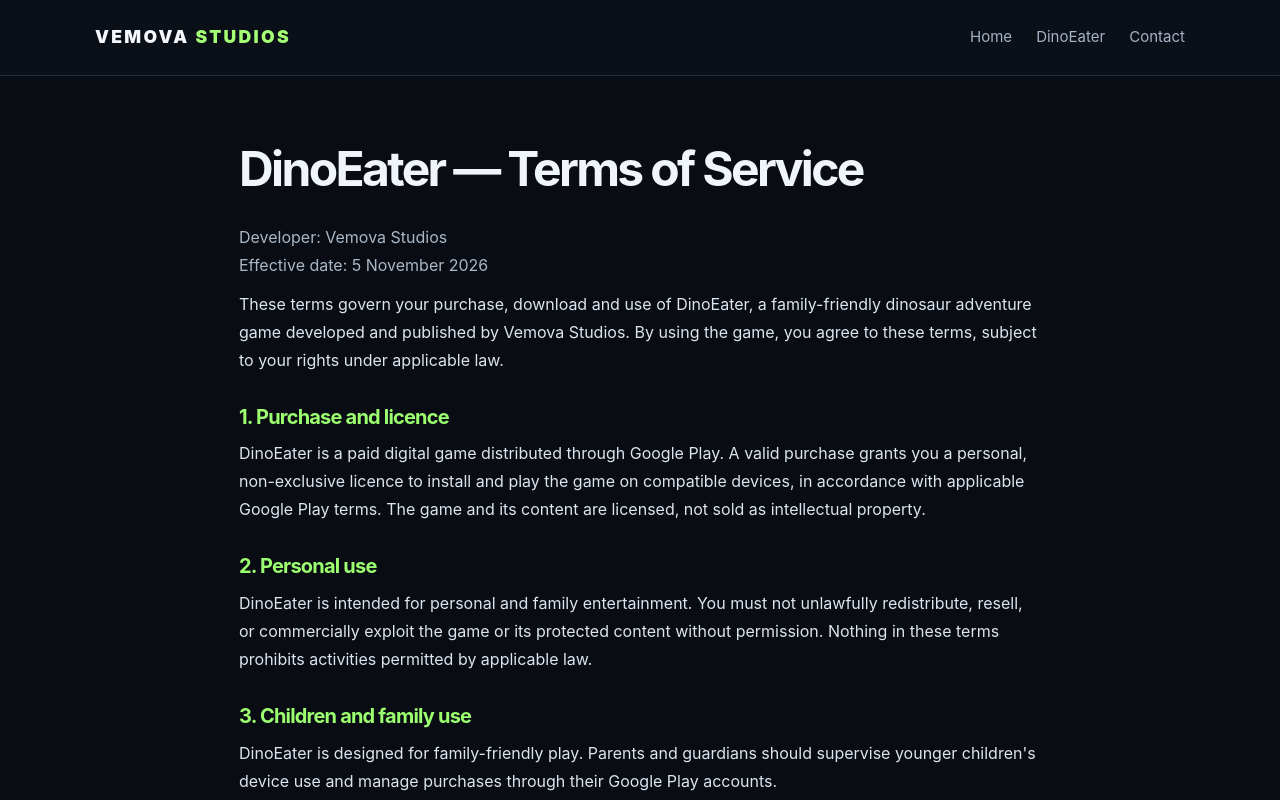
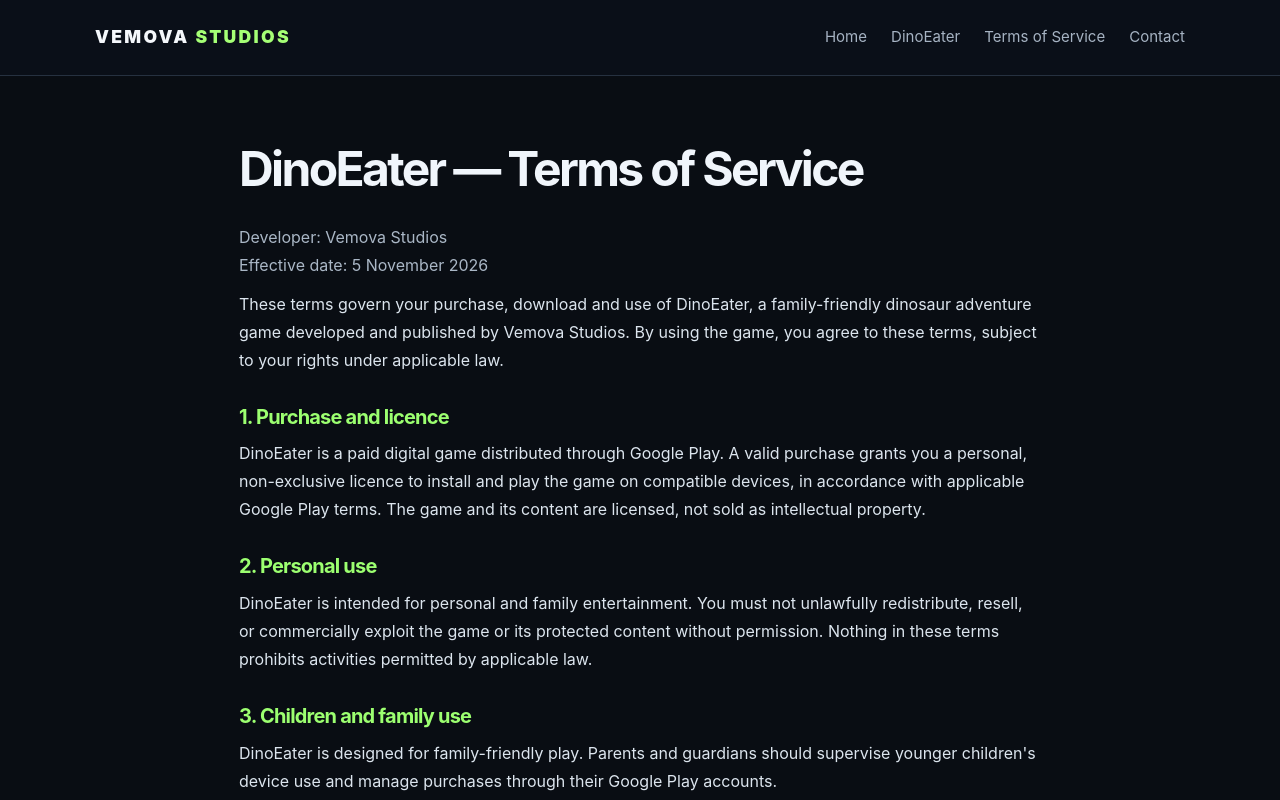
Before and after one commit to djmlogistics/vemova-studios-site, a plain HTML site: page dinoeater/terms/index.html in a window 1280 px wide. Shown: the top 800 px of the page. Drawn offline with Linux system fonts and the light colour scheme.

Commit message:
Add Terms of Service navigation link

```diff
--- a/dinoeater/terms/index.html
+++ b/dinoeater/terms/index.html
@@ -17,7 +17,7 @@
 </style>
 </head>
 <body>
-<header><div class="wrap nav"><a class="brand" href="../../">VEMOVA <span>STUDIOS</span></a><nav><a href="../../">Home</a><a href="../">DinoEater</a><a href="mailto:support@vemovastudios.co.uk">Contact</a></nav></div></header>
+<header><div class="wrap nav"><a class="brand" href="../../">VEMOVA <span>STUDIOS</span></a><nav><a href="../../">Home</a><a href="../">DinoEater</a><a href="./" aria-current="page">Terms of Service</a><a href="mailto:support@vemovastudios.co.uk">Contact</a></nav></div></header>
 <main class="terms">
 <h1>DinoEater — Terms of Service</h1>
 <p class="meta">Developer: Vemova Studios<br>Effective date: 5 November 2026</p>
```
